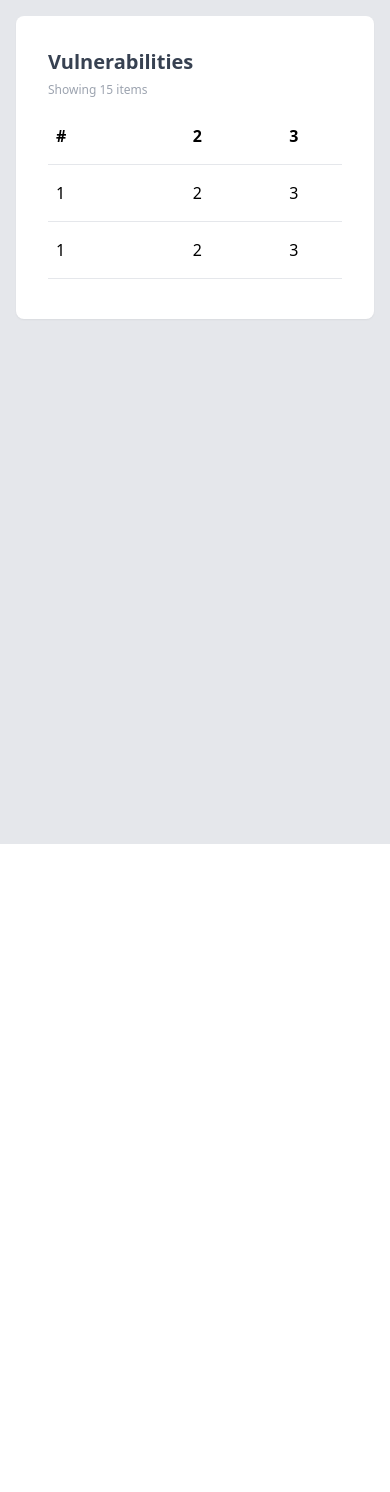
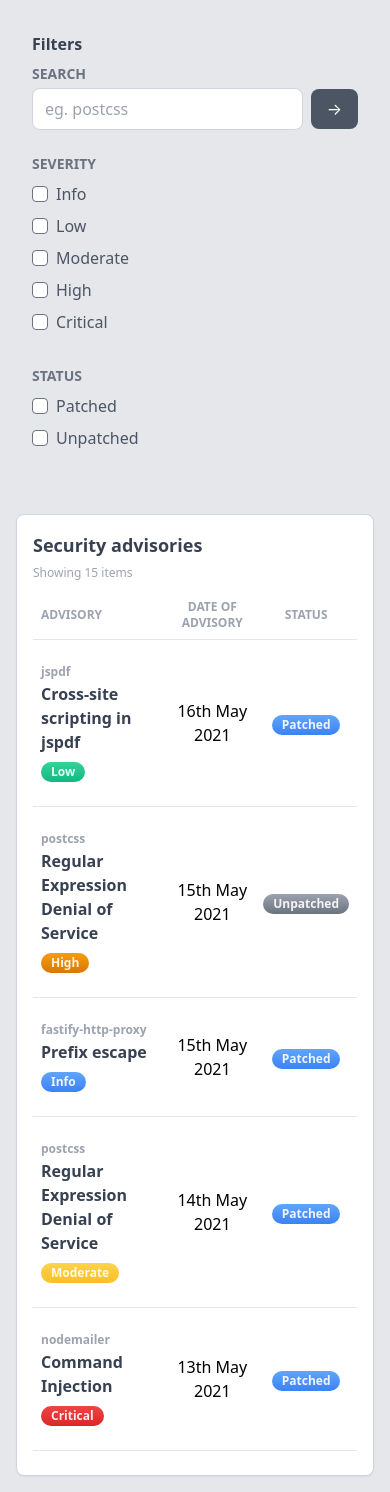
Before and after one commit to seniorcreative/react-coding-test-oct-24, a React (Create React App) app: page / in a window 390 px wide. Before the commit the page ends 844 px from the top, so only its background shows below. Built offline with nearby package versions, Linux system fonts and the light colour scheme.

Commit message:
adds Filters section and tweaks layout at various breakpoints

```diff
--- a/src/App.js
+++ b/src/App.js
@@ -4,8 +4,8 @@
 
 function App() {
   return (
-    <div className="bg-gray-200 h-screen">
-      <div className="container mx-auto p-4">
+    <div className="bg-gray-200 h-full">
+      <div className="container mx-auto p-4 lg:p-6 xl:p-8">
         <Vulnerabilities />
       </div>
     </div>
--- /dev/null
+++ b/src/app/Vulnerabilities/Filters.jsx
@@ -0,0 +1,89 @@
+import React from "react";
+
+import { Button, CheckLabel, Fieldset, HeadingThree, Label } from "ui/library";
+
+export const Filters = () => {
+  return (
+    <>
+      <HeadingThree>Filters</HeadingThree>
+
+      <Fieldset className="mt-2 mb-6">
+        <Label for="search">Search</Label>
+
+        <div class="flex items-center">
+          <input
+            className="block border-1 border-gray-300 form-input mr-2 placeholder-gray-400 px-3 py-2 rounded-lg w-full"
+            type="text"
+            id="search"
+            placeholder="eg. postcss"
+          />
+          <Button>&rarr;</Button>
+        </div>
+      </Fieldset>
+
+      <Fieldset className="mt-2 mb-6">
+        <Label>Severity</Label>
+
+        <CheckLabel>
+          <input
+            type="checkbox"
+            class="form-checkbox mr-2 rounded text-blue-500"
+          />
+          Info
+        </CheckLabel>
+
+        <CheckLabel>
+          <input
+            type="checkbox"
+            class="form-checkbox mr-2 rounded text-blue-500"
+          />
+          Low
+        </CheckLabel>
+
+        <CheckLabel>
+          <input
+            type="checkbox"
+            class="form-checkbox mr-2 rounded text-blue-500"
+          />
+          Moderate
+        </CheckLabel>
+
+        <CheckLabel>
+          <input
+            type="checkbox"
+            class="form-checkbox mr-2 rounded text-blue-500"
+          />
+          High
+        </CheckLabel>
+
+        <CheckLabel>
+          <input
+            type="checkbox"
+            class="form-checkbox mr-2 rounded text-blue-500"
+          />
+          Critical
+        </CheckLabel>
+      </Fieldset>
+
+      <Fieldset className="mt-2 mb-6">
+        <Label>Status</Label>
+
+        <CheckLabel>
+          <input
+            type="checkbox"
+            class="form-checkbox mr-2 rounded text-blue-500"
+          />
+          Patched
+        </CheckLabel>
+
+        <CheckLabel>
+          <input
+            type="checkbox"
+            class="form-checkbox mr-2 rounded text-blue-500"
+          />
+          Unpatched
+        </CheckLabel>
+      </Fieldset>
+    </>
+  );
+};
--- a/src/app/Vulnerabilities/Vulnerabilities.jsx
+++ b/src/app/Vulnerabilities/Vulnerabilities.jsx
@@ -1,35 +1,114 @@
 import React from "react";
 
-import { HeadingOne, Small, Table, Tr } from "ui/library";
+import { Filters } from "./Filters";
+
+import {
+  HeadingTwo,
+  Small,
+  Tag,
+  Table,
+  Thead,
+  Tbody,
+  Tr,
+  Th,
+  Td,
+} from "ui/library";
 
 export const Vulnerabilities = () => {
   return (
-    <div className="mx-auto bg-white rounded-lg shadow-sm p-8">
-      <HeadingOne>Vulnerabilities</HeadingOne>
+    <div className="md:flex md:flex-row-reverse">
+      <div className="flex-shrink-0 md:flex-auto mb-4 md:mb-0 md:ml-3 p-4 md:p-6">
+        <Filters />
+      </div>
+
+      <div className="flex-1 md:flex-auto">
+        <div className="bg-white border border-gray-300 mx-auto p-4 md:p-6 rounded-lg shadow-sm">
+          <HeadingTwo>Security advisories</HeadingTwo>
           <Small>Showing 15 items</Small>
 
           <Table>
-        <thead>
+            <Thead>
               <Tr>
-            <th className="px-2 py-4 text-left">#</th>
-            <th className="px-2 py-4">2</th>
-            <th className="px-2 py-4">3</th>
+                <Th textAlign="left">Advisory</Th>
+                <Th>Date of advisory</Th>
+                <Th>Status</Th>
               </Tr>
-        </thead>
+            </Thead>
 
-        <tbody>
+            <Tbody>
               <Tr>
-            <td className="px-2 py-4">1</td>
-            <td className="px-2 py-4 text-center">2</td>
-            <td className="px-2 py-4 text-center">3</td>
+                <Td>
+                  <Small className="block mb-0.5 font-bold">jspdf</Small>
+                  <p className="font-bold mb-1 text-gray-700">
+                    Cross-site scripting in jspdf
+                  </p>
+                  <Tag theme="success">Low</Tag>
+                </Td>
+                <Td textAlign="center">16th May 2021</Td>
+                <Td textAlign="center">
+                  <Tag theme="info">Patched</Tag>
+                </Td>
               </Tr>
+
               <Tr>
-            <td className="px-2 py-4">1</td>
-            <td className="px-2 py-4 text-center">2</td>
-            <td className="px-2 py-4 text-center">3</td>
+                <Td>
+                  <Small className="block mb-0.5 font-bold">postcss</Small>
+                  <p className="font-bold mb-1 text-gray-700">
+                    Regular Expression Denial of Service
+                  </p>
+                  <Tag theme="warning">High</Tag>
+                </Td>
+                <Td textAlign="center">15th May 2021</Td>
+                <Td textAlign="center">
+                  <Tag>Unpatched</Tag>
+                </Td>
               </Tr>
-        </tbody>
+
+              <Tr>
+                <Td>
+                  <Small className="block mb-0.5 font-bold">
+                    fastify-http-proxy
+                  </Small>
+                  <p className="font-bold mb-1 text-gray-700">Prefix escape</p>
+                  <Tag theme="info">Info</Tag>
+                </Td>
+                <Td textAlign="center">15th May 2021</Td>
+                <Td textAlign="center">
+                  <Tag theme="info">Patched</Tag>
+                </Td>
+              </Tr>
+
+              <Tr>
+                <Td>
+                  <Small className="block mb-0.5 font-bold">postcss</Small>
+                  <p className="font-bold mb-1 text-gray-700">
+                    Regular Expression Denial of Service
+                  </p>
+                  <Tag theme="alert">Moderate</Tag>
+                </Td>
+                <Td textAlign="center">14th May 2021</Td>
+                <Td textAlign="center">
+                  <Tag theme="info">Patched</Tag>
+                </Td>
+              </Tr>
+
+              <Tr>
+                <Td>
+                  <Small className="block mb-0.5 font-bold">nodemailer</Small>
+                  <p className="font-bold mb-1 text-gray-700">
+                    Command Injection
+                  </p>
+                  <Tag theme="danger">Critical</Tag>
+                </Td>
+                <Td textAlign="center">13th May 2021</Td>
+                <Td textAlign="center">
+                  <Tag theme="info">Patched</Tag>
+                </Td>
+              </Tr>
+            </Tbody>
           </Table>
+        </div>
+      </div>
     </div>
   );
 };
```
Lines whose indentation alone changed are shown as unchanged.
